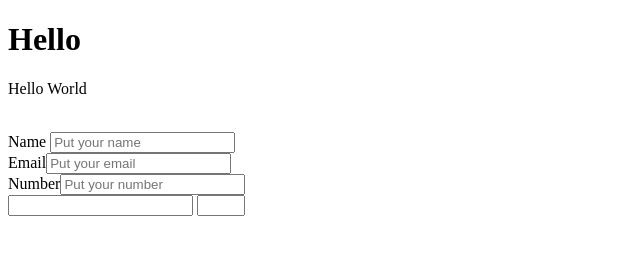
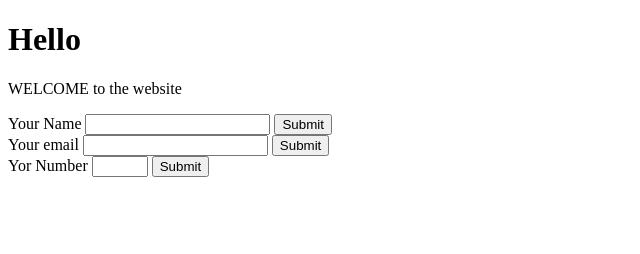
Before and after one commit to Minuu7/COLLAB-TEST2, a plain HTML site: page index.html in a window 1280 px wide. Shown: the whole page, without its empty margins (0-640 px from the left). Drawn offline with Linux system fonts and the light colour scheme.

Commit message:
Update index.html

```diff
--- a/index.html
+++ b/index.html
@@ -1,20 +1,22 @@
 <!DOCTYPE html>
 <html>
-  <body>
-    <title> Survey Form</title>
+  <head>
+    <title>Survey Form</title>
+    </head>
+    <body>
+     <h1> Hello</h1>
+     <p> WELCOME to the website</p>
 
-<h1 id="title">Hello </h1>
-<p id="description"> Hello World</p>
-<form id="survey-form"><br>
- <label id="name-label">Name <input type="text" placeholder="Put your name" id="name"/></label><br>
- <label id="email-label">Email<input
- type="text" placeholder ="Put your email"
- id="email"/></label><br>
-<label id="number-label">Number<input
- type="text" placeholder ="Put your number"
- id="number"/></label><br>
-
-<input id="email" type="email"/>
-<input id="number"min="1" max="5" type="number"/>
-
-</form>
+       <main>
+<form id="Survey Form">
+  <label for="name" id= "name-label">Your Name</label>
+  <input id="Name"type="text"required>
+  <input type="submit">
+  <br>
+  <label for ="email" id= "email-label">Your email</label>
+  <input id="Email"type="email"required>
+   <input type="submit">
+  <br>
+<label for="number" id= "number-label">Yor Number</label>
+<input id="Number" min="1" max= "10" type ="number"required>
+ <input type="submit">
```
